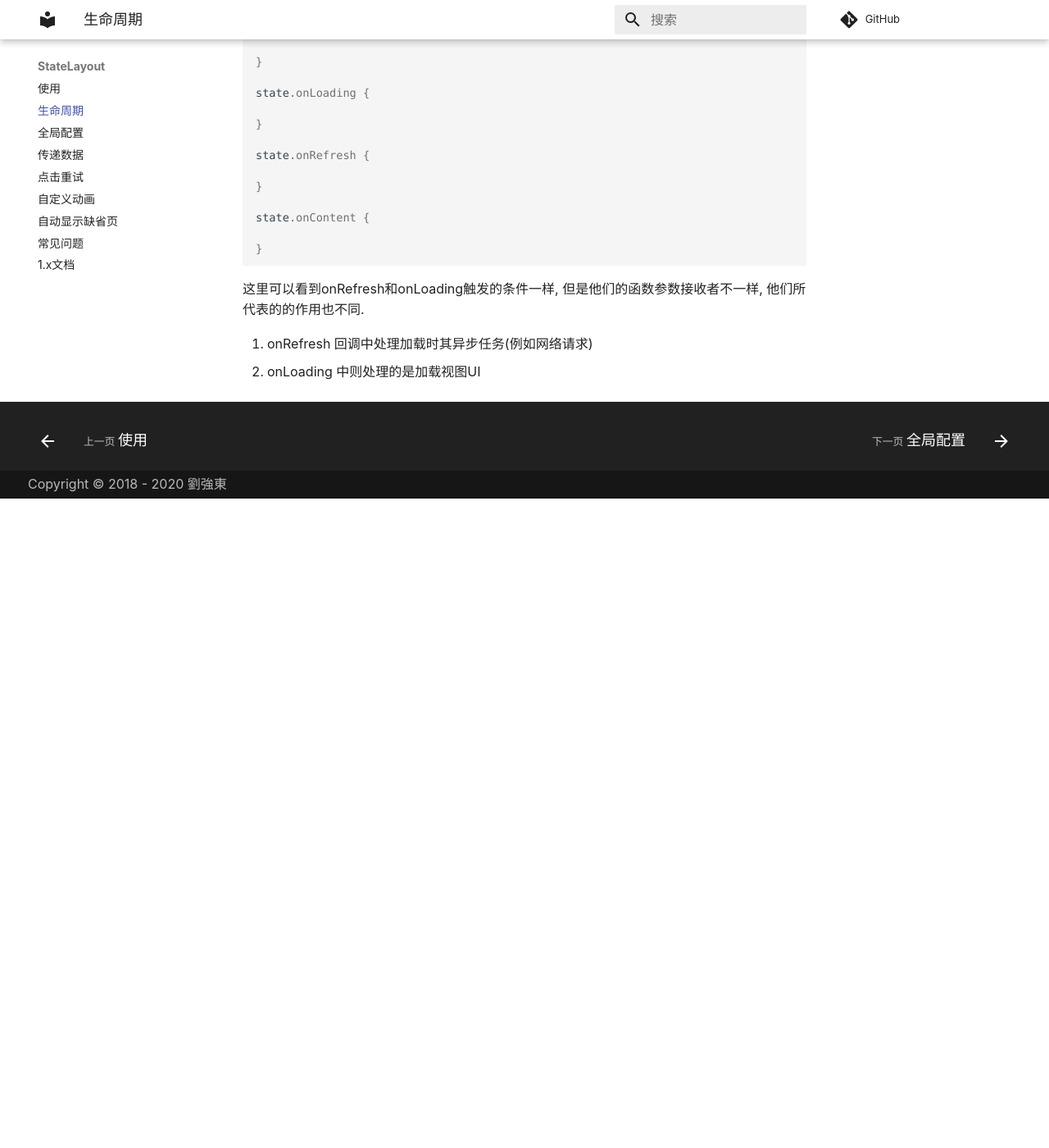
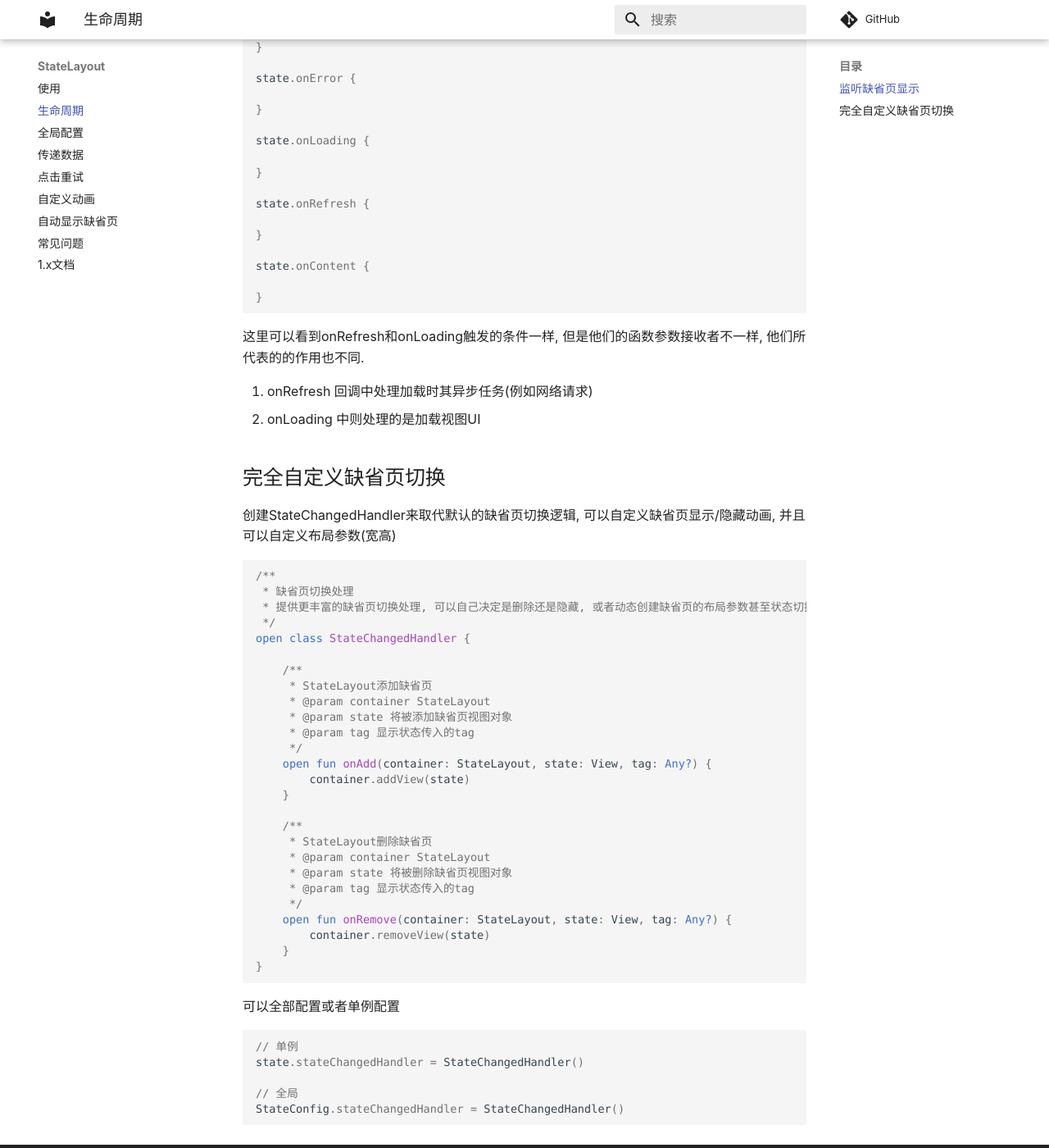
Before and after one commit to liangjingkanji/StateLayout, an MkDocs documentation site: the page built from docs/lifecycle.md, in a window 1280 px wide and 1400 px high, scrolled down 1043 px. Shown: the whole window at 82% size. Built offline with MkDocs 1.6.1 and Material for MkDocs 9.7.7, drawn with Linux system fonts in a browser that asks for light colours; comment, search, counter and statistics services are not loaded; before the commit the page ends 1651 px from its top, so only the background shows below that; some of the changed text lies outside the part shown.

Commit message:
更新文档

````diff
--- a/docs/animation.md
+++ b/docs/animation.md
@@ -2,7 +2,7 @@
 
 > 我并不推荐为缺省页设置动画, 毕竟页面追求的是立即显示内容给用户. 动画严重拖慢应用响应速度, 体验不太好 <br>
 
-## 渐变动画
+## 缺省页显示动画
 
 这里演示如何创建渐变动画, 如果想要其他动画可以自己拓展
 
@@ -44,6 +44,51 @@
 
     当然你也可以仅设置你指定的缺省页动画
 
+
+## 缺省页切换动画
+
+创建StateChangedHandler来取代默认的缺省页切换逻辑, 可以自定义缺省页显示/隐藏动画, 并且可以自定义布局参数(宽高)
+
+```kotlin
+/**
+ * 缺省页切换处理
+ * 提供更丰富的缺省页切换处理, 可以自己决定是删除还是隐藏, 或者动态创建缺省页的布局参数甚至状态切换动画
+ */
+open class StateChangedHandler {
+
+    /**
+     * StateLayout添加缺省页
+     * @param container StateLayout
+     * @param state 将被添加缺省页视图对象
+     * @param tag 显示状态传入的tag
+     */
+    open fun onAdd(container: StateLayout, state: View, tag: Any?) {
+        container.addView(state)
+    }
+
+    /**
+     * StateLayout删除缺省页
+     * @param container StateLayout
+     * @param state 将被删除缺省页视图对象
+     * @param tag 显示状态传入的tag
+     */
+    open fun onRemove(container: StateLayout, state: View, tag: Any?) {
+        container.removeView(state)
+    }
+}
+```
+
+可以全部配置或者单例配置
+
+```kotlin
+// 单例
+state.stateChangedHandler = StateChangedHandler()
+
+// 全局
+StateConfig.stateChangedHandler = StateChangedHandler()
+```
+
+
 ## 骨骼动画
 
 骨骼动画只是一种加载中动画. 你可以使用第三方骨骼动画框架(甚至一个gif动图)设置为`loadingLayout`(加载中缺省页)即可
--- a/docs/lifecycle.md
+++ b/docs/lifecycle.md
@@ -2,18 +2,19 @@
 
 | 函数 | 描述 |
 |-|-|
-| [onEmpty](api/-state-layout/com.drake.statelayout/-state-layout/on-empty.html) | [showEmpty](api/-state-layout/com.drake.statelayout/-state-layout/show-empty.html)时回调 |
-| [onError](api/-state-layout/com.drake.statelayout/-state-layout/on-error.html) | [showError](api/-state-layout/com.drake.statelayout/-state-layout/show-error.html)时回调 |
-| [onContent](api/-state-layout/com.drake.statelayout/-state-layout/on-content.html) | [showContent](api/-state-layout/com.drake.statelayout/-state-layout/show-content.html)时回调 |
-| [onLoading](api/-state-layout/com.drake.statelayout/-state-layout/on-loading.html) | [showLoading](api/-state-layout/com.drake.statelayout/-state-layout/show-loading.html)时回调 |
-| [onRefresh](api/-state-layout/com.drake.statelayout/-state-layout/on-loading.html) | [showLoading](api/-state-layout/com.drake.statelayout/-state-layout/show-loading.html)时回调, 和`onLoading`不同的是该函数的`this`是StateLayout, 一般在其中执行加载网络或异步任务的逻辑, 而不是加载视图|
+| onEmpty | showEmpty 时回调 |
+| onError | showError 时回调 |
+| onContent | showContent 时回调 |
+| onLoading | showLoading 时回调 |
+| onRefresh | showLoading 时回调, 一般在其中执行加载网络或异步任务的逻辑, 而不是加载视图|
+| stateChangedHandler | 完全接管缺省页状态变更时处理 |
 
 每个StateLayout实例都可以设置单独的回调监听, 同时StateConfig可以设置全局的回调监听
 
 >  你对缺省页有任何自定义的需求, 点击事件? 开始播放动画? 通过参数展示不同的错误页或者空页面? 都可以在这里判断! <br>
 >  `show*()`函数可以通过其参数Any传递任何对象到`on*()`生命周期回调中
 
-监听加载
+## 监听缺省页显示
 
 === "示例"
     ```kotlin
@@ -73,3 +74,46 @@
 
 1. onRefresh 回调中处理加载时其异步任务(例如网络请求)
 1. onLoading 中则处理的是加载视图UI
+
+## 完全自定义缺省页切换
+
+创建StateChangedHandler来取代默认的缺省页切换逻辑, 可以自定义缺省页显示/隐藏动画, 并且可以自定义布局参数(宽高)
+
+```kotlin
+/**
+ * 缺省页切换处理
+ * 提供更丰富的缺省页切换处理, 可以自己决定是删除还是隐藏, 或者动态创建缺省页的布局参数甚至状态切换动画
+ */
+open class StateChangedHandler {
+
+    /**
+     * StateLayout添加缺省页
+     * @param container StateLayout
+     * @param state 将被添加缺省页视图对象
+     * @param tag 显示状态传入的tag
+     */
+    open fun onAdd(container: StateLayout, state: View, tag: Any?) {
+        container.addView(state)
+    }
+
+    /**
+     * StateLayout删除缺省页
+     * @param container StateLayout
+     * @param state 将被删除缺省页视图对象
+     * @param tag 显示状态传入的tag
+     */
+    open fun onRemove(container: StateLayout, state: View, tag: Any?) {
+        container.removeView(state)
+    }
+}
+```
+
+可以全部配置或者单例配置
+
+```kotlin
+// 单例
+state.stateChangedHandler = StateChangedHandler()
+
+// 全局
+StateConfig.stateChangedHandler = StateChangedHandler()
+```
````
Also changed, not shown: README.md (+7 -7 lines).
